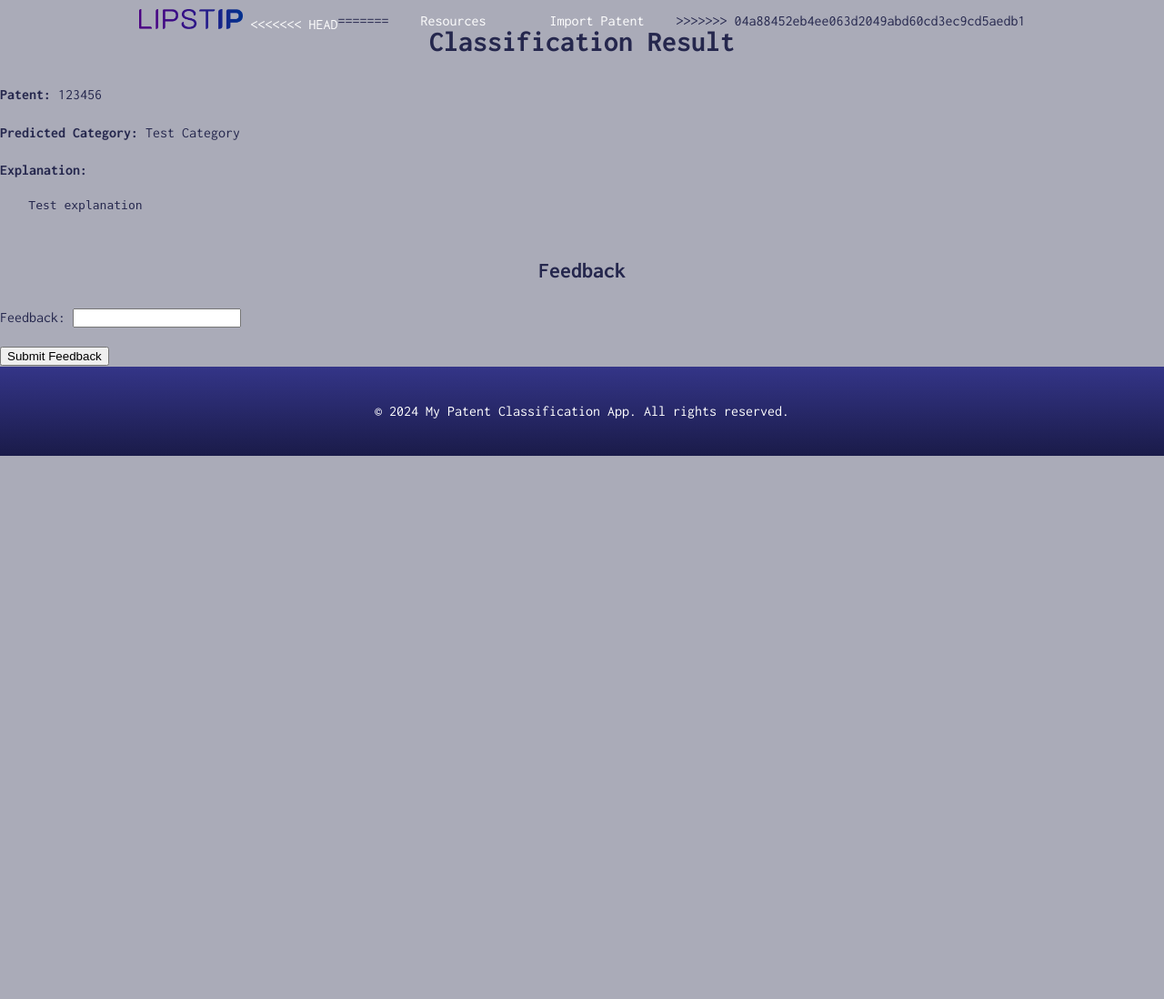
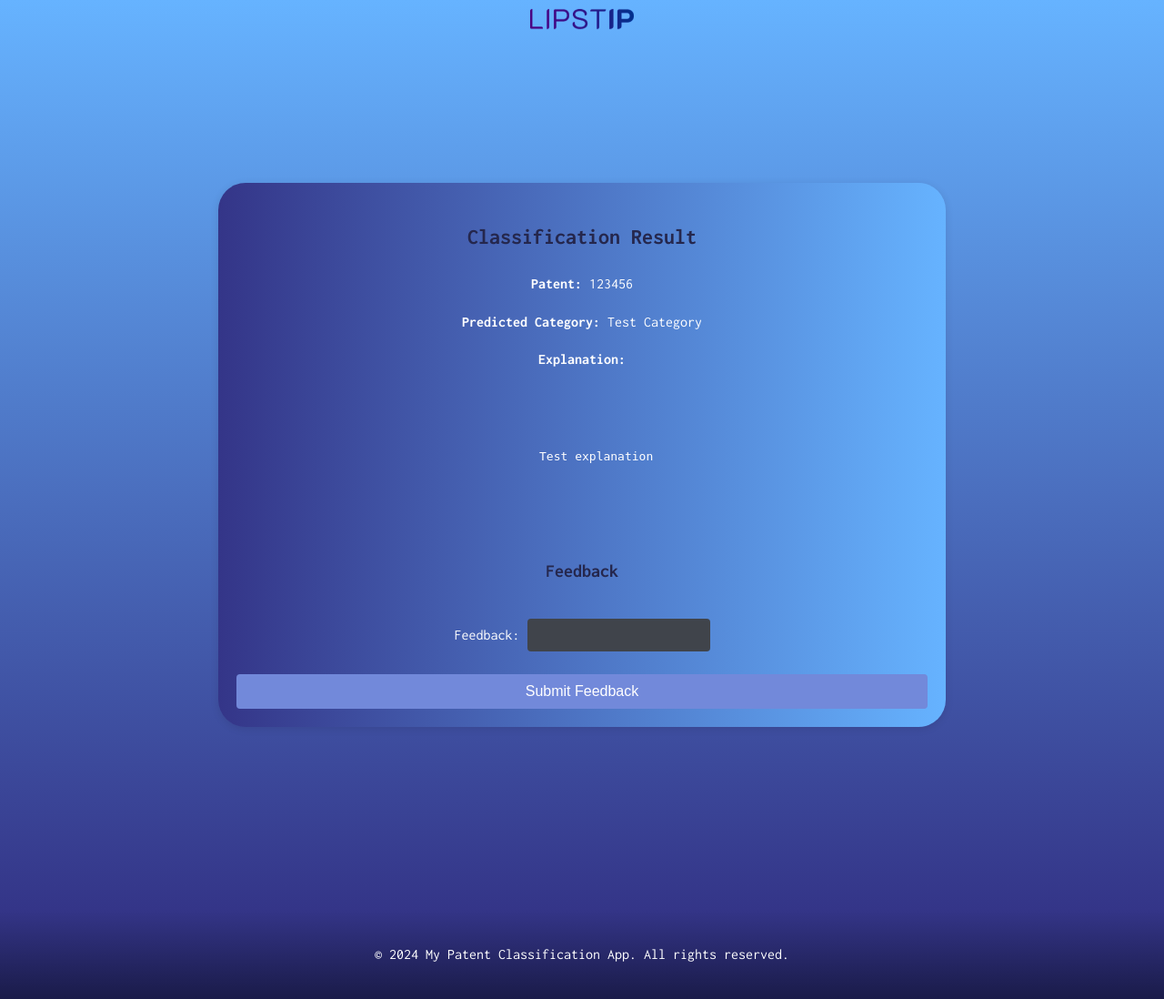
Before and after one commit to ktzkvin/Mastercamp-EXPLAIN, a Django app: page /result/1/ in a window 1280 px wide. Shown: the whole page at 91% size. Before the commit the page ends 501 px from the top, so only its background shows below. Run offline with Django 5.2, Linux system fonts and the light colour scheme; data comes from the database, SQL or seed files in the repository; both versions use the stored data as it was after the commit.

Commit message:
homepage et les autres

```diff
--- /dev/null
+++ b/myapp/static/css/result.css
@@ -0,0 +1,83 @@
+.intro {
+    background: linear-gradient(to bottom, #66b3ff, #343588);
+    padding: 100px 20px;
+    color: #fff;
+}
+
+/* Styles pour le conteneur de résultats avec un gradient */
+.result-container {
+    background: linear-gradient(to right, #343588, #66b3ff);
+    color: #ffffff;
+    border-radius: 30px;
+    padding: 20px;
+    min-width: 760px;  /* Augmentation de la largeur maximale */
+    min-height: 300px;  /* Hauteur minimale pour éviter qu'il ne devienne trop court */
+    margin: 50px auto;
+    box-shadow: 0 2px 10px rgba(0, 0, 0, 0.1);
+}
+
+/* Styles pour le titre */
+.result-container h1 {
+    font-size: 24px;
+    font-weight: bold;
+    margin-bottom: 20px;
+    text-align: center;
+}
+
+/* Styles pour les paragraphes */
+.result-container p {
+    font-size: 16px;
+    margin-bottom: 10px;
+}
+
+/* Styles pour la div d'explication */
+#explanation {
+    border-radius: 15px;
+    padding: 10px;
+    white-space: pre-wrap; /* Pour permettre les sauts de ligne */
+    overflow: auto; /* Pour gérer le débordement de contenu */
+}
+
+/* Styles pour les titres de section */
+.result-container h2 {
+    font-size: 20px;
+    font-weight: bold;
+    margin-top: 30px;
+    margin-bottom: 20px;
+    text-align: center;
+}
+
+/* Styles pour le formulaire de feedback */
+.result-container form {
+    display: flex;
+    flex-direction: column;
+    gap: 15px;
+}
+
+/* Styles pour les champs du formulaire */
+.result-container form input,
+.result-container form textarea,
+.result-container form select {
+    background-color: #40444b;
+    color: #ffffff;
+    border: none;
+    border-radius: 4px;
+    padding: 10px;
+    font-size: 14px;
+}
+
+/* Styles pour le bouton de soumission */
+.result-container form button[type="submit"] {
+    background-color: #7289da;
+    color: #ffffff;
+    border: none;
+    border-radius: 4px;
+    padding: 10px;
+    font-size: 16px;
+    cursor: pointer;
+    transition: background-color 0.3s ease;
+}
+
+.result-container form button[type="submit"]:hover {
+    background-color: #5b6eae;
+}
--- a/myapp/templates/myapp/base.html
+++ b/myapp/templates/myapp/base.html
@@ -28,13 +28,12 @@
             <ul>
                 <a href="{% url 'home' %}#home" class="logo">
                 <img src="{% static 'images/logo.png' %}"  class="navbar-logo">
-<<<<<<< HEAD
+
             </a>
-=======
+
                 </a>
-                <li><a href="{% url 'home' %}#resources">Resources</a></li>
-                <li><a href="{% url 'import_patent' %}">Import Patent</a></li>
->>>>>>> 04a88452eb4ee063d2049abd60cd3ec9cd5aedb1
+
+
             </ul>
 
         </nav>
--- a/myapp/templates/myapp/classification_result.html
+++ b/myapp/templates/myapp/classification_result.html
@@ -2,7 +2,10 @@
 
 {% block title %}Classification Result{% endblock %}
 
+
 {% block content %}
+<section id="result" class="intro">
+<div class ="result-container">
 <h1>Classification Result</h1>
 <p><strong>Patent:</strong> {{ classification_result.patent.application_number }}</p>
 <p><strong>Predicted Category:</strong> {{ classification_result.predicted_category }}</p>
@@ -19,9 +22,13 @@
     {{ form.as_p }}
     <button type="submit">Submit Feedback</button>
 </form>
+    </div>
+    </section>
 {% endblock %}
 
 {% block extra_head %}
+{% load static %}
+    <link rel="stylesheet" href="{% static 'css/result.css' %}">
 <script>
     // Exemple de code JavaScript pour surligner les segments de texte influents
     document.addEventListener('DOMContentLoaded', function () {
```
Also changed, not shown: myapp/static/css/import.css (added, +63 -0 lines), myapp/templates/myapp/home.html (+1 -7 lines), myapp/templates/myapp/import_patent.html (+17 -6 lines), db.sqlite3.
